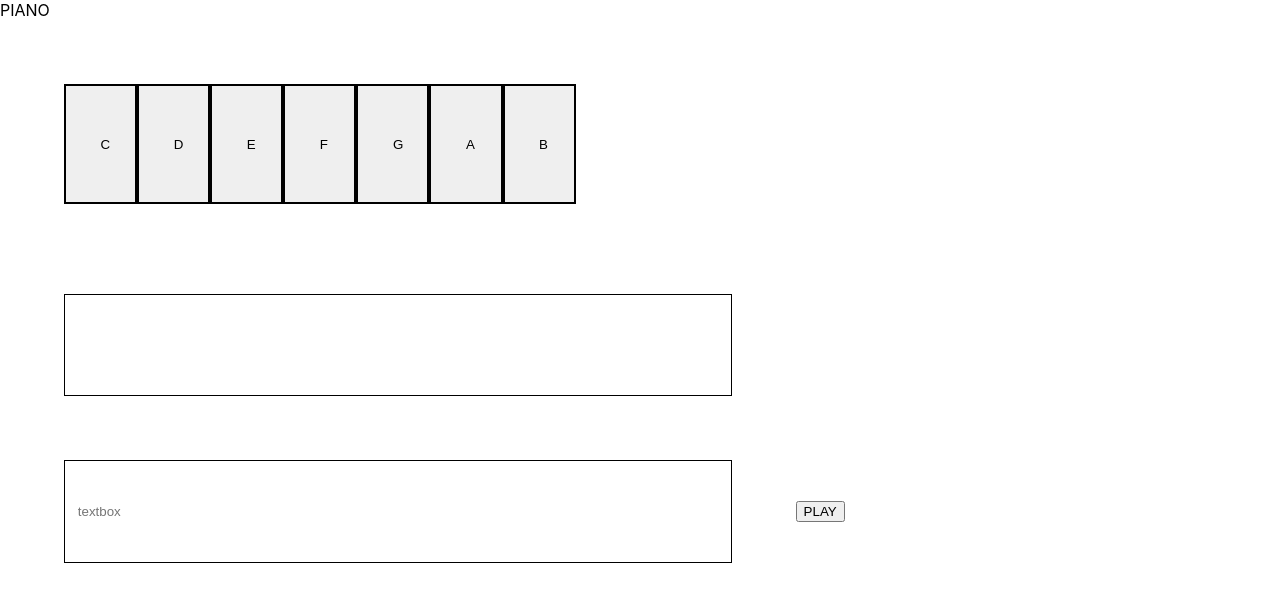
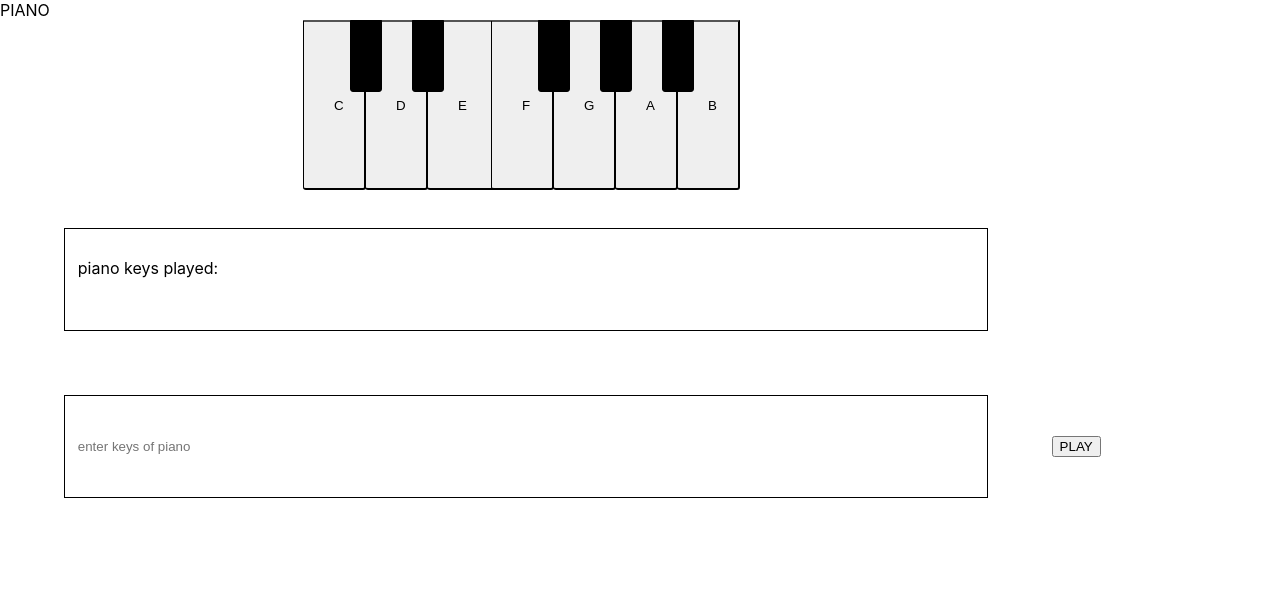
Before and after one commit to sarahdrew/piano, a React (Create React App) app: page / in a window 1280 px wide. Shown: the top 602 px of the page. Built offline with nearby package versions, Linux system fonts and the light colour scheme.

Commit message:
dev added state and toggle/highlight functions to App SD

```diff
--- a/src/App.css
+++ b/src/App.css
@@ -1,22 +1,39 @@
-body {
-  text-align: centter;
-}
 
 .main-piano {
   display: flex;
-  margin: 5% 5% 7%;
+  margin-left: 25%
 }
-.piano-key{
-  padding: 3%;
-  border: 2px solid black;
-  width: 20px;
-  height: 120px;
+.piano-key, .playing-key{
+  padding: 30px;
+  margin-left: -17px;
+  width: 45px;
+  height: 170px;
+  border-left: 1px solid black;
+  border-radius:0 0 3px 3px;
+}
+
+.playing-key {
+  background: linear-gradient(to bottom,rgb(170, 170, 170) 0%,#fff 70%)
+}
+
+.black-key {
+  height: 70px;
+  width: 30px;
+  margin:0 0 0 -1em;
+  z-index:2;
+  border:1px solid #000;
+  border-radius:0 0 3px 3px;
+  background: black
+}
+
+#e-key {
+  padding-right: 48px;
 }
 
 .textbox, .output-box{
   margin: 3% 5% 2%;
   border: 1px solid black;
-  width: 50%;
+  width: 70%;
   height: 75px;
   text-align: left;
   padding: 1%;
--- a/src/App.js
+++ b/src/App.js
@@ -1,17 +1,32 @@
+import { Component } from 'react';
 import './App.css';
 import Piano from './components/Piano';
 import TextBox from './components/TextBox';
 
-function App() {
+export default class App extends Component {
+  state = {
+    activeKey: null
+  }
+
+  togglePlaying(key) {
+    this.setState({ keyPlaying: !this.state.keyPlaying })
+  }
+
+  highlightKey(key) {
+    const keyTimeout = setTimeout(() => { this.togglePlaying(key) }, 1000);
+    clearTimeout(keyTimeout)
+  }
+
+  render() {
     return (
       <div className="App">
         <header>
           PIANO
         </header>
-      <Piano />
+        <Piano togglePlaying={this.togglePlaying} highlightKey={this.highlightKey} />
         <TextBox />
       </div>
     );
   }
 
-export default App;
+}
--- a/src/components/Piano.js
+++ b/src/components/Piano.js
@@ -1,10 +1,19 @@
-import react, { Component, setState } from 'react';
+// eslint-disable-next-line no-unused-vars
+import react, { Component } from 'react';
 
 export default class Piano extends Component {
-    state = {
-        keyArray: [],
+    constructor(props) {
+        super(props)
+        this.state = {
+            keyArray: [],
+            keyPlaying: false
+        }
+    }
 
-    }
+
+
+
+
     //adds to the end of the keyArray that stores the keys on the piano that have been pressed
     updateKey = e => {
         console.log("updateValue started")
@@ -12,38 +21,43 @@ export default class Piano extends Component {
         keyArray.push(e.target.value);
         this.setState({ keyArray: keyArray });
         console.log('keyArray: ', this.state.keyArray)
+        this.props.highlightKey(e.target.value);
     }
 
-
     render() {
-
         return (
             <>
                 <div className="main-piano">
-                    <button className="piano-key" value="C" onClick={this.updateKey}>
+                    <button className={this.state.keyPlaying ? "playing-key" : "piano-key"} value="C" onClick={this.updateKey}>
                         C
             </button>
-                    <button className="piano-key" value="D" onClick={this.updateKey}>
+                    <div className="black-key"></div>
+                    <button className={this.state.keyPlaying ? "playing-key" : "piano-key"} value="D" onClick={this.updateKey}>
                         D
             </button>
-                    <button className="piano-key" value="E" onClick={this.updateKey}>
+                    <div className="black-key"></div>
+                    <button id="e-key" className={this.state.keyPlaying ? "playing-key" : "piano-key"} value="E" onClick={this.updateKey}>
                         E
             </button>
-                    <button className="piano-key" value="F" onClick={this.updateKey}>
+                    <button className={this.state.keyPlaying ? "playing-key" : "piano-key"} value="F" onClick={this.updateKey}>
                         F
             </button>
-                    <button className="piano-key" value="G" onClick={this.updateKey}>
+                    <div className="black-key"></div>
+                    <button className={this.state.keyPlaying ? "playing-key" : "piano-key"} value="G" onClick={this.updateKey}>
                         G
             </button>
-                    <button className="piano-key" value="A" onClick={this.updateKey}>
+                    <div className="black-key"></div>
+                    <button className={this.state.keyPlaying ? "playing-key" : "piano-key"} value="A" onClick={this.updateKey}>
                         A
             </button>
-                    <button className="piano-key" value="B" onClick={this.updateKey}>
+                    <div className="black-key"></div>
+                    <button className={this.state.keyPlaying ? "playing-key" : "piano-key"} value="B" onClick={this.updateKey}>
                         B
             </button>
                 </div>
-                <div>
-                    <div className="output-box">{this.state.keyArray}</div>
+                <div className="output-box">
+                    <p>piano keys played: </p>
+                    <div>{this.state.keyArray}</div>
                 </div>
 
             </>
--- a/src/components/TextBox.js
+++ b/src/components/TextBox.js
@@ -1,14 +1,51 @@
-import React from 'react';
+import React, { Component } from 'react';
 
-function TextBox() {
-    return (
-        <div className="textbox-and-play-container">
-            <input className="textbox" type="text" placeholder="textbox"></input>
-            {/* button will iterate through textbox to play sequence */}
-            <button class='button play'>PLAY</button>
-        </div>
+export default class TextBox extends Component {
+    state = {
+        textBoxKeys: [],
+        textboxInput: '',
+    }
+    //transform to uppercase
+    //iterate through input in textbox
+    //use timeout function to change the class in JSX of Piano component
+    //add error handling so input can only be keys in piano
+    //add array.join(',') if the textbox isn't in the right format
 
-    )
+    updateKeyInputs(e) {
+        this.setState({ textboxInput: e.target.value })
+    }
+
+    parseKeys(keyString) {
+        return keyString.split(',');
+    }
+
+    playKeys(e) {
+        console.log("playKeys has been clicked")
+        //this.state.textBoxKeys.push(e.target.value)
+        console.log("textboxInput: ", this.state.textboxInput)
+        const keys = this.parseKeys(this.state.textboxInput);
+        console.log("keys ", keys)
+        if (this.state.key !== 'C' || 'D' || 'E' || 'F' || 'G' || 'A' || 'B') {
+            return console.error("Must choose key on piano");
+        }
+        else {
+            this.state.textBoxKeys.map((key) => {
+                //for each key that is iterated through,
+                //change class of JSX of piano for one second, & keep moving through list
+                return 'playing-key';
+            })
+        }
+    }
+    render() {
+        return (
+            <div className="textbox-and-play-container" >
+                <input className="textbox" type="text" placeholder="enter keys of piano" onChange={this.updateKeyInputs.bind(this)}></input>
+                {/* button will iterate through textbox to play sequence */}
+                <button class='button play' onClick={this.playKeys.bind(this)} > PLAY</button>
+            </div >
+
+
+
+        )
+    }
 }
-
-export default TextBox;
```
Also changed, not shown: 1 other file (tests, documents, lock files or other folders). Lines whose indentation alone changed are shown as unchanged.
